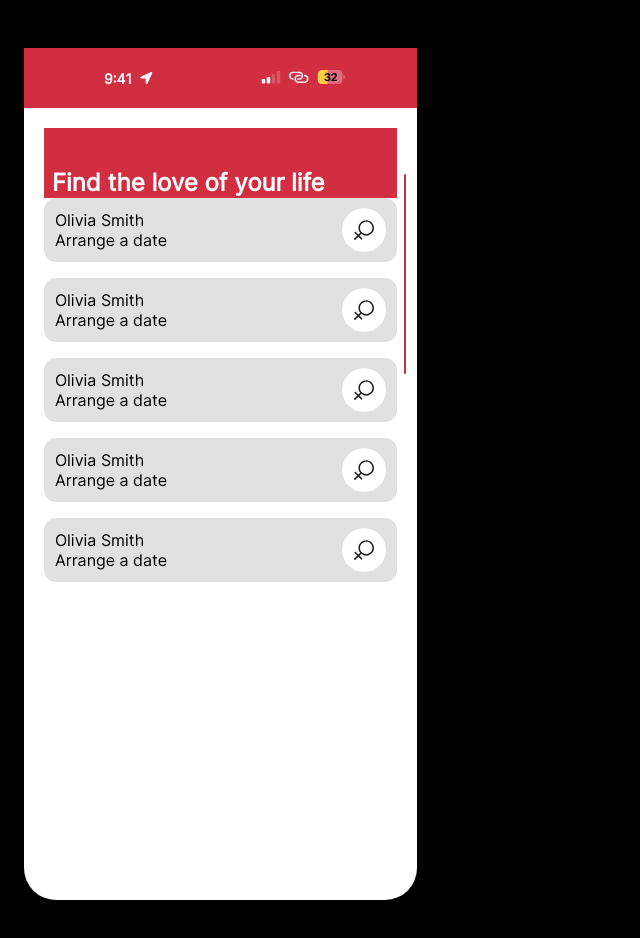
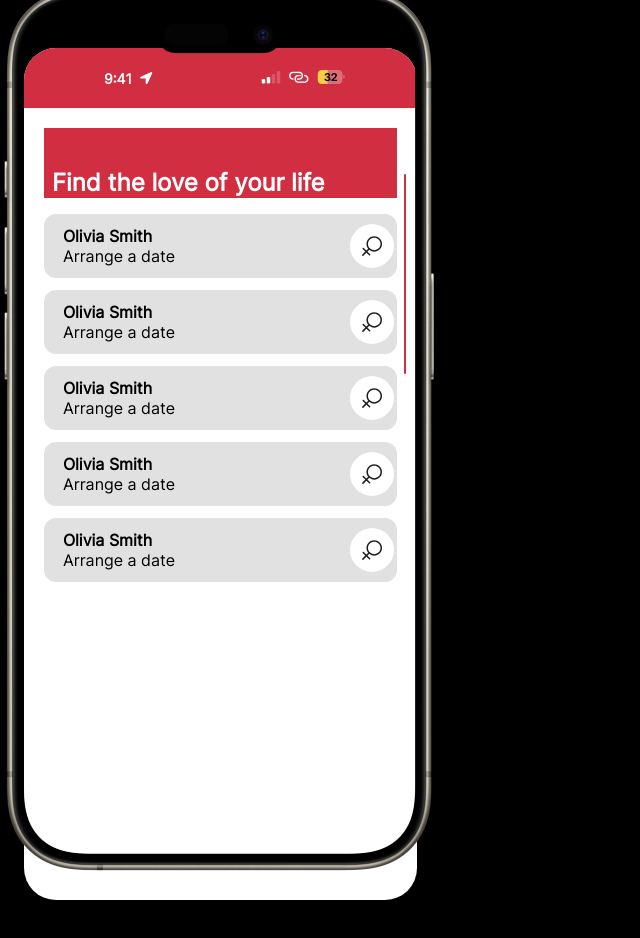
Before and after one commit to tiemouie01/Valentines-Day-Dates, a website built with webpack: page src/matching.html in a window 1280 px wide. Shown: the whole page, without its empty margins (0-640 px from the left). Built offline with nearby package versions, Linux system fonts and the light colour scheme.

Commit message:
Add framing to matching ui

```diff
--- a/src/matching.css
+++ b/src/matching.css
@@ -2,6 +2,12 @@ body {
   font-family: "Inter", sans-serif;
   color: #000;
   background-color: #000;
+}
+
+.frame {
+  position: absolute;
+  top: 12px;
+  left: 1px;
 }
 
 #phone {
@@ -19,6 +25,8 @@ body {
   justify-content: space-between;
   align-items: center;
   background-color: #d22e41;
+  border-top-left-radius: 32px;
+  border-top-right-radius: 32px;
 }
 
 .status-bar > .left {
@@ -52,3 +60,58 @@ body {
   font-weight: bold;
   color: #fff;
 }
+
+.match-container {
+  justify-self: center;
+  display: grid;
+  grid-template-columns: minmax(340px, 353px);
+  grid-template-rows: repeat(5, minmax(50px, 64px));
+  gap: 12px;
+
+  padding-top: 1rem;
+}
+
+.match {
+  background-color: #e1e1e1;
+  border-radius: 16px;
+
+  display: grid;
+  grid-template-columns: 4fr 1fr;
+  align-items: center;
+}
+
+.match > .details {
+  grid-column: 1;
+  font-size: 16px;
+  padding-left: 1rem;
+}
+
+.details * {
+  margin: 0;
+  padding: 0;
+}
+
+.details > p:first-child {
+  font-weight: bold;
+}
+
+.match > .symbol {
+  grid-column: 2;
+  background-color: #fff;
+  width: 44px;
+  height: 44px;
+  border-radius: 100%;
+
+  display: flex;
+  align-items: center;
+  justify-content: center;
+}
+
+hr {
+  width: 140px;
+  height: 5px;
+  border-radius: 5px;
+  background-color: #000;
+  border: 0;
+  align-self: end;
+}
--- a/src/matching.html
+++ b/src/matching.html
@@ -7,6 +7,7 @@
     <title>VDD | Matching</title>
   </head>
   <body>
+    <img src="./assets/img/iphone-frame.png" alt="Iphone 15 Pro frame" class="frame">
     <div id="phone">
       <!-- Iphone status bar -->
       <div class="status-bar">
```
